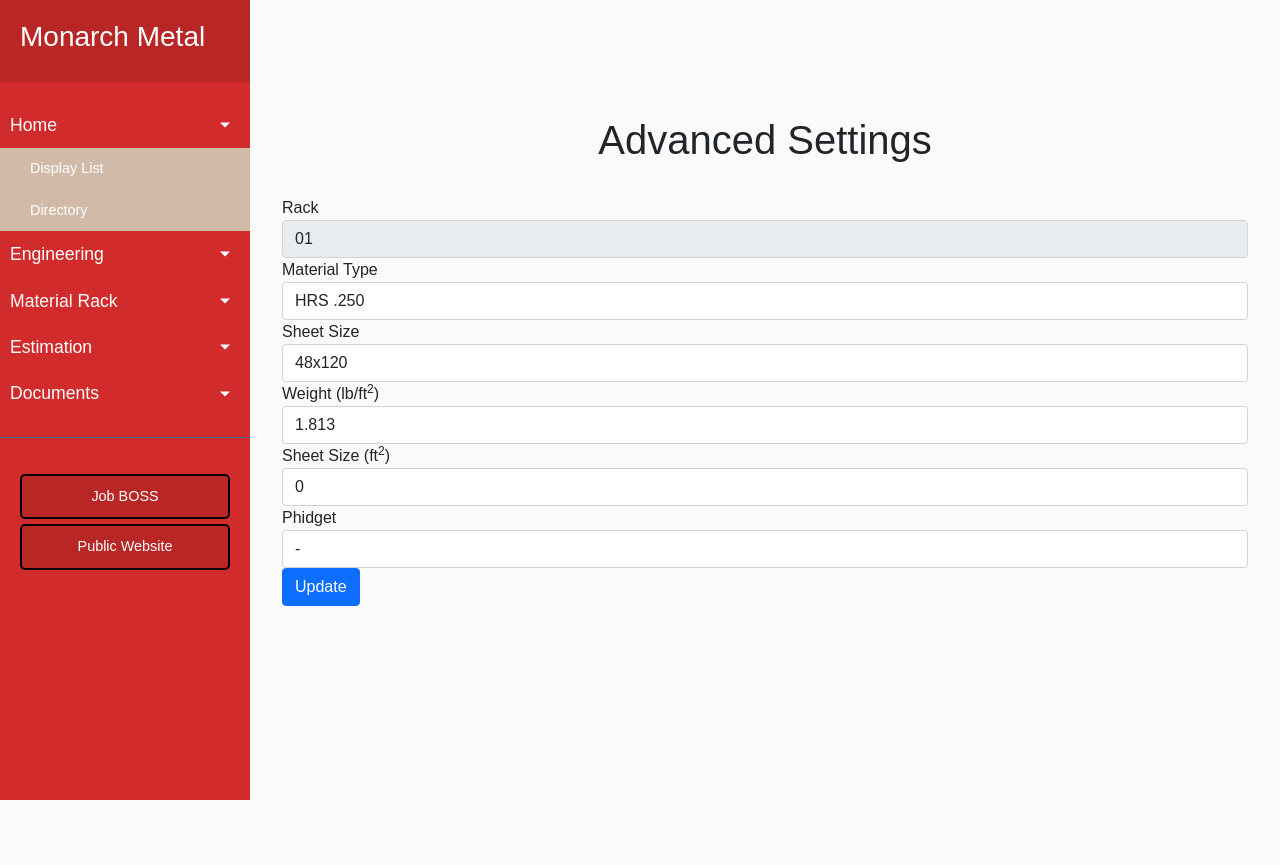
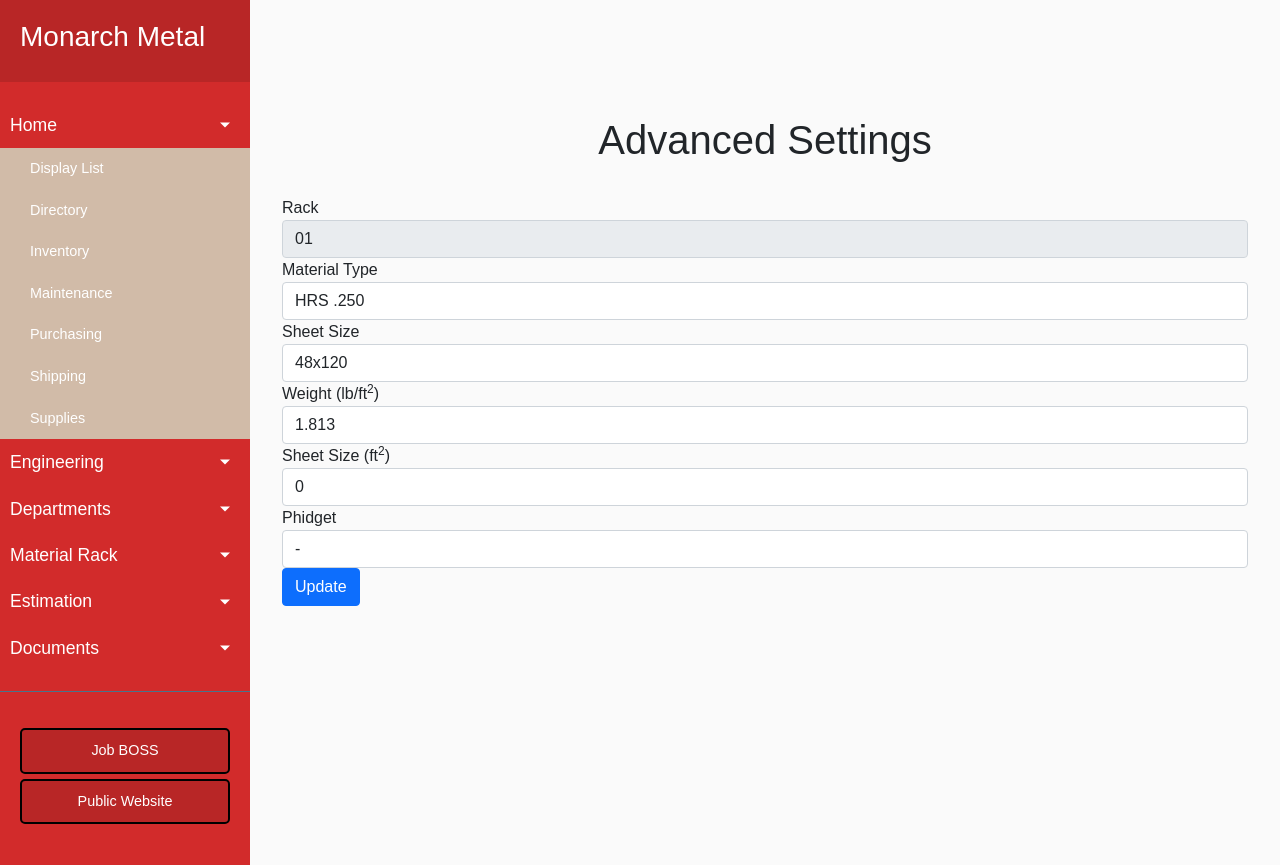
Before and after one commit to EsotericZ/loadRack, a Flask app: page /advedit/1 in a window 1280 px wide, after a click on "Home". Before the commit the page ends 800 px from the top, so only its background shows below. Run offline with Flask 2, Linux system fonts and the light colour scheme; data comes from the database, SQL or seed files in the repository; some libraries are stand-ins or nearby versions.

Commit message:
modify nav

```diff
--- a/templates/navbase.html
+++ b/templates/navbase.html
@@ -30,13 +30,72 @@
                         <li>
                             <a href="#" class="disabledLink">Directory</a>
                         </li>
+                        <li>
+                            <a href="http://10.0.1.51:5000/invhome">Inventory</a>
+                        </li>
+                        <li>
+                            <a href="http://10.0.1.51:5000/maintenance">Maintenance</a>
+                        </li>
+                        <li>
+                            <a href="http://10.0.1.51:5000/purchhome">Purchasing</a>
+                        </li>
+                        <li>
+                            <a href="http://10.0.1.51:5000/shipping">Shipping</a>
+                        </li>
+                        <li>
+                            <a href="http://10.0.1.51:5000/supplies">Supplies</a>
+                        </li>
                     </ul>
                 </li>
                 <li>
                     <a href="#engSubmenu" data-toggle="collapse" aria-expanded="false" class="dropdown-toggle">Engineering</a>
                     <ul class="collapse list-unstyled" id="engSubmenu">
                         <li>
+                            <a href="http://10.0.1.51:5000/enghome">Active Jobs</a>
+                        </li>
+                        <li>
+                            <a href="http://10.0.1.51:5000/bdhome">Bend Deduction</a>
+                        </li>
+                        <li>
+                            <a href="#" class="disabledLink">Hardware</a>
+                        </li>
+                        <li>
+                            <a href="http://10.0.1.51:5000/nest">Nesting</a>
+                        </li>
+                        <li>
                             <a href="#" class="disabledLink">Tap Chart</a>
+                        </li>
+                    </ul>
+                </li>
+                <li>
+                    <a href="#deptSubmenu" data-toggle="collapse" aria-expanded="false" class="dropdown-toggle">Departments</a>
+                    <ul class="collapse list-unstyled" id="deptSubmenu">
+                        <li>
+                            <a href="http://10.0.1.51:5000/flaserhome">Fixture Laser</a>
+                        </li>
+                        <li>
+                            <a href="http://10.0.1.51:5000/forminghome">Forming</a>
+                        </li>
+                        <li>
+                            <a href="http://10.0.1.51:5000/enthome">Laser (Enterprise)</a>
+                        </li>
+                        <li>
+                            <a href="http://10.0.1.51:5000/machhome">Machining</a>
+                        </li>
+                        <li>
+                            <a href="http://10.0.1.51:5000/punchhome">Punch</a>
+                        </li>
+                        <li>
+                            <a href="http://10.0.1.51:5000/sawhome">Saw</a>
+                        </li>
+                        <li>
+                            <a href="http://10.0.1.51:5000/shearhome">Shear</a>
+                        </li>
+                        <li>
+                            <a href="http://10.0.1.51:5000/slaserhome">Static Laser</a>
+                        </li>
+                        <li>
+                            <a href="http://10.0.1.51:5000/tlhome">Tube Laser</a>
                         </li>
                     </ul>
                 </li>
```
